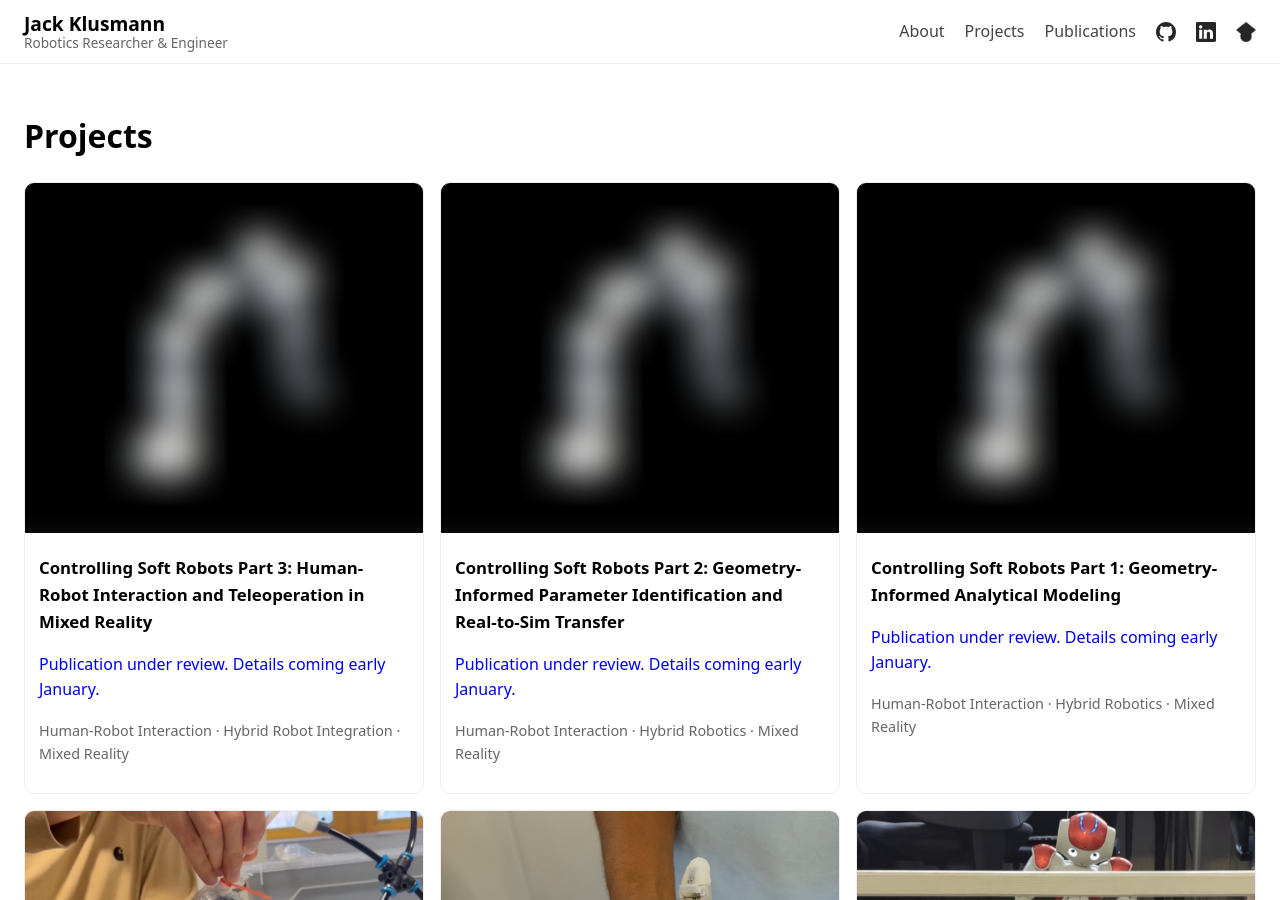
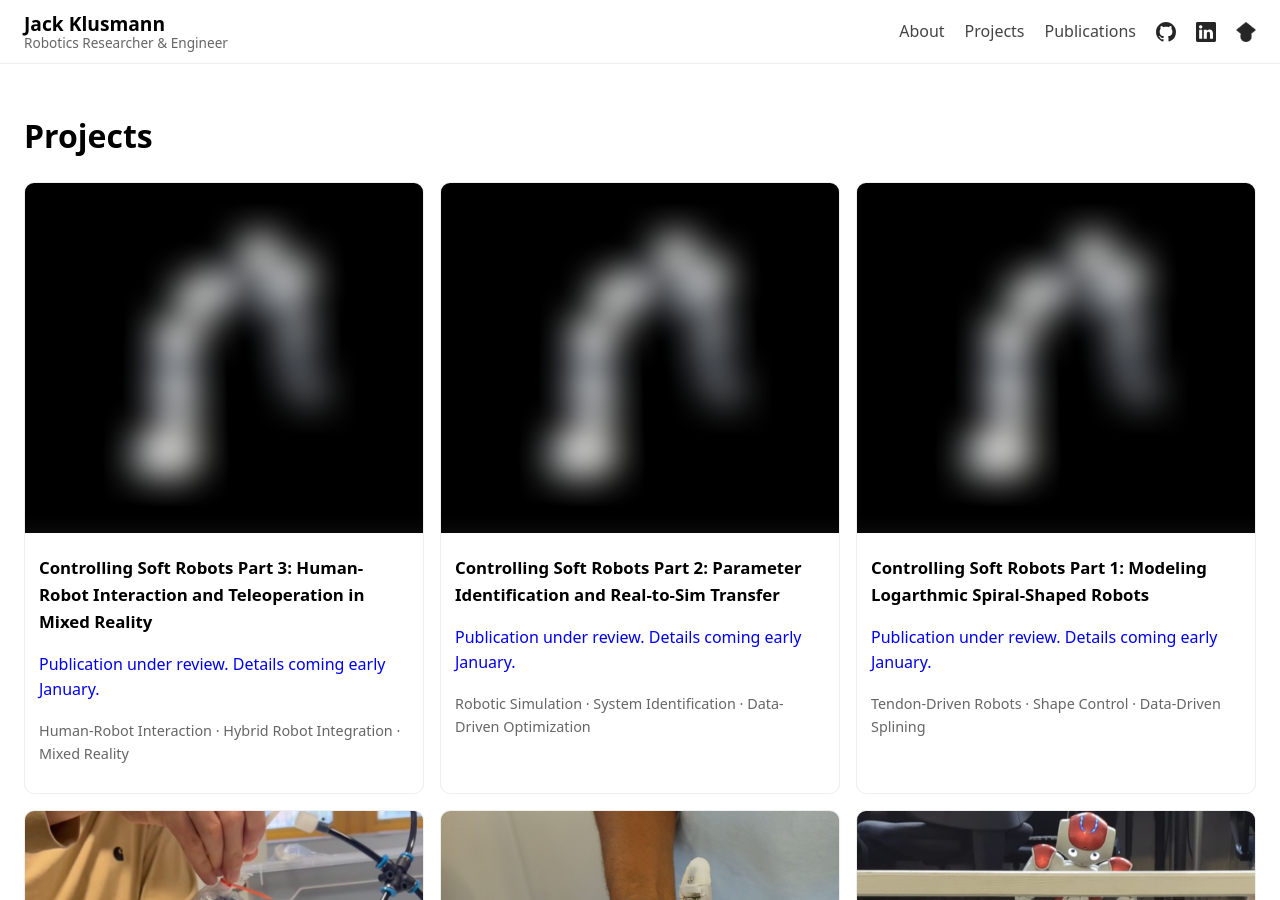
Before and after one commit to Jack-Klusmann/jack-klusmann.github.io, a Jekyll site: the page built from projects.md, in a window 1280 px wide and 900 px high. Built offline with Jekyll 4.4.1, drawn with Linux system fonts in a browser that asks for light colours.

Commit message:
Further updates (need to add images and adjust descriptions)

```diff
--- a/_projects/human_robot_interaction_1.md
+++ b/_projects/human_robot_interaction_1.md
@@ -1,7 +1,7 @@
 ---
-title: "Controlling Soft Robots Part 1: Geometry-Informed Analytical Modeling"
+title: "Controlling Soft Robots Part 1: Modeling Logarthmic Spiral-Shaped Robots"
 short: "Publication under review. Details coming early January."
-tags: ["Human-Robot Interaction", "Hybrid Robotics", "Mixed Reality"]
+tags: ["Tendon-Driven Robots", "Shape Control", "Data-Driven Splining"]
 hero: "/assets/hybrid_blurred.png"
 thumb: "/assets/hybrid_blurred.png"
 weight: 2026
--- a/_projects/human_robot_interaction_2.md
+++ b/_projects/human_robot_interaction_2.md
@@ -1,7 +1,7 @@
 ---
-title: "Controlling Soft Robots Part 2: Geometry-Informed Parameter Identification and Real-to-Sim Transfer"
+title: "Controlling Soft Robots Part 2: Parameter Identification and Real-to-Sim Transfer"
 short: "Publication under review. Details coming early January."
-tags: ["Human-Robot Interaction", "Hybrid Robotics", "Mixed Reality"]
+tags: ["Robotic Simulation", "System Identification", "Data-Driven Optimization"]
 hero: "/assets/hybrid_blurred.png"
 thumb: "/assets/hybrid_blurred.png"
 weight: 2026
```
Also changed, not shown: 1 other file.
